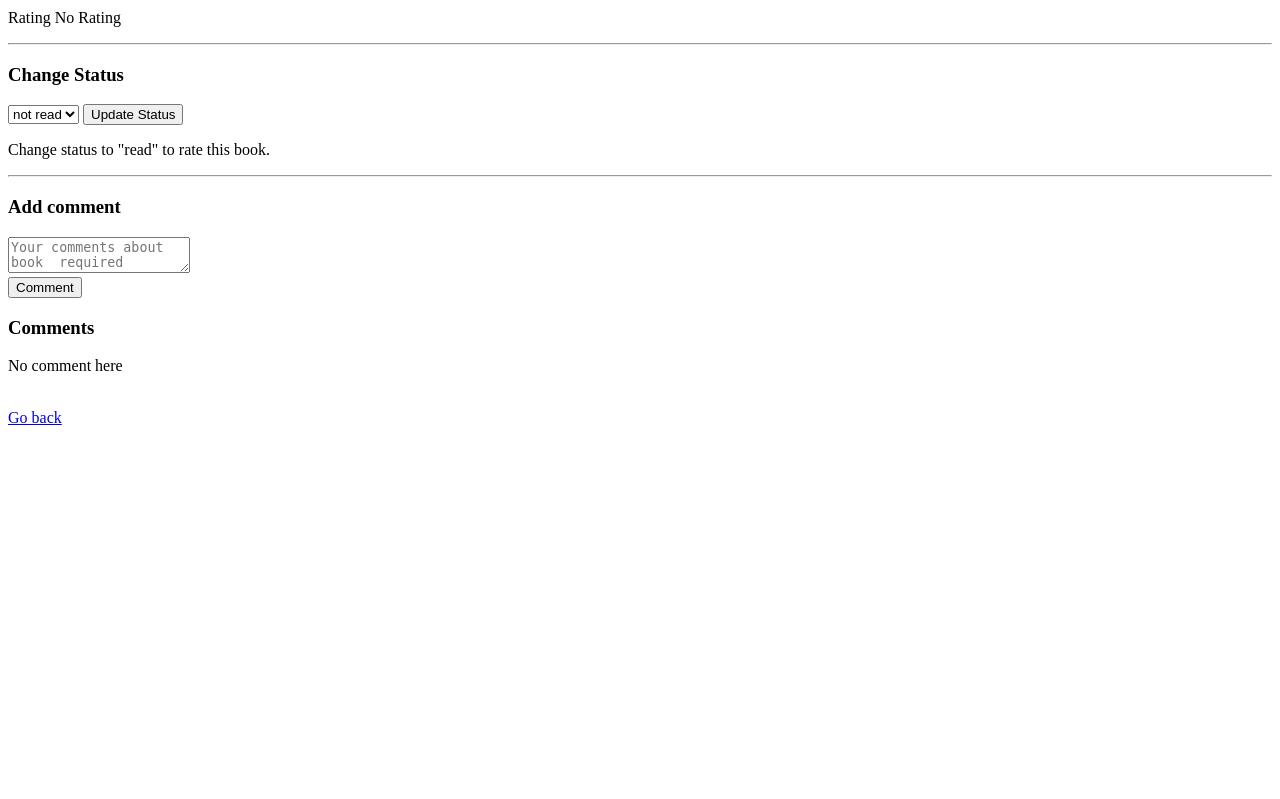
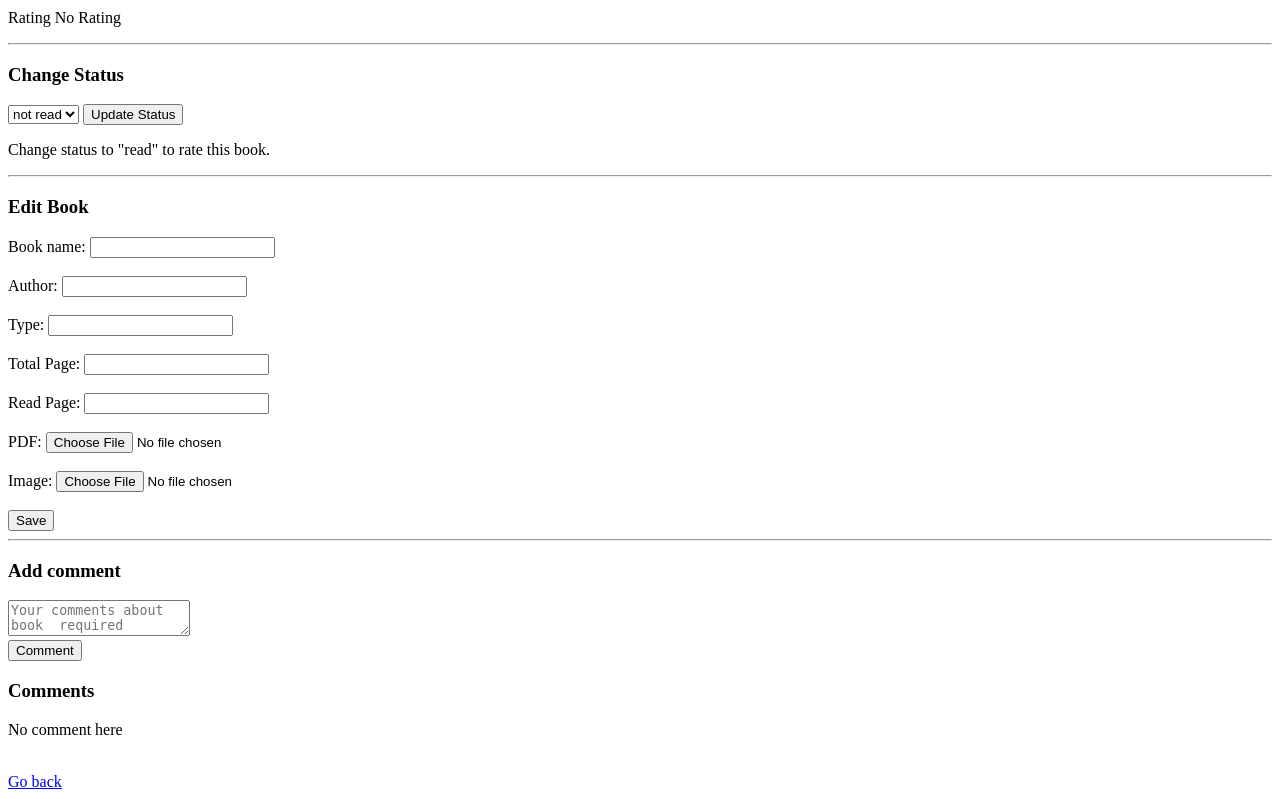
Before and after one commit to ekinnnnnnnnnnn/PersonalLibraryArchive, a Flask app: page /book/1 in a window 1280 px wide. Shown: the part 181-980 px from the top of the page. Before the commit the page ends 606 px from the top, so only its background shows below. Run offline with Flask 3, Linux system fonts and the light colour scheme; the visitor is signed in with stand-in values (Sample User, id 1); data comes from the database, SQL or seed files in the repository; both versions use the stored data as it was after the commit; data that the repository does not hold is empty.

Commit message:
Add feature adding pdf and image of book

```diff
--- a/db.py
+++ b/db.py
@@ -19,6 +19,8 @@ c.execute('''create table if not exists books(
           rating integer,
           tPage integer not null,
           rPage integer default 0,
+          pdfF text,
+          imageF text,
           foreign key (userid) references user(id))''')
 
 c.execute('''create table if not exists comments(
--- a/run.py
+++ b/run.py
@@ -2,11 +2,15 @@ from flask import *
 import hashlib
 import secrets
 import sqlite3
+import os
+from werkzeug.utils import secure_filename
 
 app = Flask(__name__)
 app.secret_key = "evdemeleksokaktaiseseytandegiltanrinintakendisi"
 
 DATABASE="Lib.db"
+uploadFolder = os.path.join('static', 'uploads')
+os.makedirs(uploadFolder, exist_ok=True)
 
 def saltink(len=12):
     return secrets.token_hex(len)
@@ -108,9 +112,23 @@ def addbook():
         except ValueError:
             return render_template("addbook.html",error="total and read pages must be numbers")
 
+        pdfFile = request.files.get('pdfFile')
+        imageFile = request.files.get('imageFile')
+        pdfFilename = None
+        imageFilename = None
+        if pdfFile and pdfFile.filename:
+            pdfFilename = secure_filename(pdfFile.filename)
+            pdfPath = os.path.join(uploadFolder, pdfFilename)
+            pdfFile.save(os.path.join(uploadFolder, pdfFilename))
+
+        if imageFile and imageFile.filename:
+            imageFilename = secure_filename(imageFile.filename)
+            imagePath = os.path.join(uploadFolder, imageFilename)
+            imageFile.save(os.path.join(uploadFolder, imageFilename))
+
         conn=dbconn(DATABASE)
-        conn.execute("insert into books(userid,bookname,author,type,status,rating,tPage,rPage) values (?,?,?,?,?,?,?,?)",
-                     (session['usersid'],bookname,author,type,status,rating,tPage,rPage))
+        conn.execute("insert into books(userid,bookname,author,type,status,rating,tPage,rPage,pdfF,imageF) values (?,?,?,?,?,?,?,?,?,?)",
+                     (session['usersid'],bookname,author,type,status,rating,tPage,rPage,pdfFilename,imageFilename))
         conn.commit()
         conn.close()
         return redirect(url_for('index'))
@@ -150,6 +168,24 @@ def bookDetail(bookid):
                 conn.execute("update books set rating=? where id=? and userid=?",
                              (int(request.form['rating']),bookid,session['usersid']))
                 conn.commit()
+        elif formType=='edit':
+            bookname=request.form.get('bookname')
+            author=request.form.get('author')
+            btype=request.form.get('type')
+            tPage=request.form.get('tPage')
+            rPage=request.form.get('rPage')
+            pdfFilename=book['pdfF']
+            imageFilename=book['imageF']
+            pdfFile=request.files.get('pdf')
+            imageFile=request.files.get('image')
+            if pdfFile and pdfFile.filename:
+                pdfFilename=secure_filename(pdfFile.filename)
+                pdfFile.save(os.path.join(uploadFolder, pdfFilename))
+            if imageFile and imageFile.filename:
+                imageFilename=secure_filename(imageFile.filename)
+                imageFile.save(os.path.join(uploadFolder, imageFilename))
+            conn.execute("update books set bookname=?,author=?,type=?,tPage=?,rPage=?,pdfF=?,imageF=? where id=? and userid=?",
+                         (bookname,author,btype,tPage,rPage,pdfFilename,imageFilename,bookid,session['usersid']))
         elif formType=='comment':
             comm=request.form.get('comment','').strip()
             conn.execute("insert into comments(bookid,userid,comment) values (?,?,?)",
--- a/templates/addbook.html
+++ b/templates/addbook.html
@@ -15,7 +15,7 @@
             {{ error }}
         </p>
         {% endif %}
-        <form action="/addbook" method="post">
+        <form action="/addbook" method="post" enctype="multipart/form-data">
             Book name: <input type="text" name="bookname" required><br><br>
             Author: <input type="text" name="author" required><br><br>
             Type: <input type="text" name="type" required><br><br>
@@ -41,6 +41,8 @@
                 <option value="9">9/10</option>
                 <option value="10">10/10</option>
             </select><br><br>
+            PDF File: <input type="file" name="pdfFile" accept=".pdf"><br><br>
+            Image File: <input type="file" name="imageFile" accept="image/*"><br><br>
             <input type="submit" value="add">
         </form>
         <br>
--- a/templates/bookdetail.html
+++ b/templates/bookdetail.html
@@ -29,6 +29,18 @@
         <p>
             Rating {% if book['rating'] %}{{book['rating']}}/10{% else %}No Rating{% endif %}
         </p>
+        {% if book['imageF'] %}
+            <p>
+                <img src="{{ url_for('static', filename='uploads/' ~ book['imageF']) }}" alt="Book Image" style="width:200px;height:auto;">
+            </p>
+        {% endif %}
+        {% if book['pdfF'] %}
+            <p>
+                <a href="{{ url_for('static', filename='uploads/' ~ book['pdfF']) }}" target="_blank">
+                    View PDF
+                </a>
+            </p>
+        {% endif %}
         <hr>
         <h3>
             Change Status
@@ -65,6 +77,21 @@
             {% endif %}
         <hr>
         <h3>
+            Edit Book
+        </h3>
+        <form action="/book/{{book['id']}}" method="post" enctype="multipart/form-data">
+            <input type="hidden" name="formType" value="edit">
+            Book name: <input type="text" name="bookname" value="{{book['bookname']}}"><br><br>
+            Author: <input type="text" name="author" value="{{book['author']}}"><br><br>
+            Type: <input type="text" name="type" value="{{book['type']}}"><br><br>
+            Total Page: <input type="text" name="tPage" value="{{book['tPage']}}"><br><br>
+            Read Page: <input type="text" name="rPage" value="{{book['rPage']}}"><br><br>
+            PDF: <input type="file" name="pdf" accept=".pdf"><br><br>
+            Image: <input type="file" name="image" accept="image/*"><br><br>
+            <input type="submit" value="Save">
+        </form>
+        <hr>
+        <h3>
             Add comment
         </h3>
         <form action="/book/{{book['id']}}" method="post">
```
Also changed, not shown: templates/index.html (+11 -0 lines), Lib.db.
